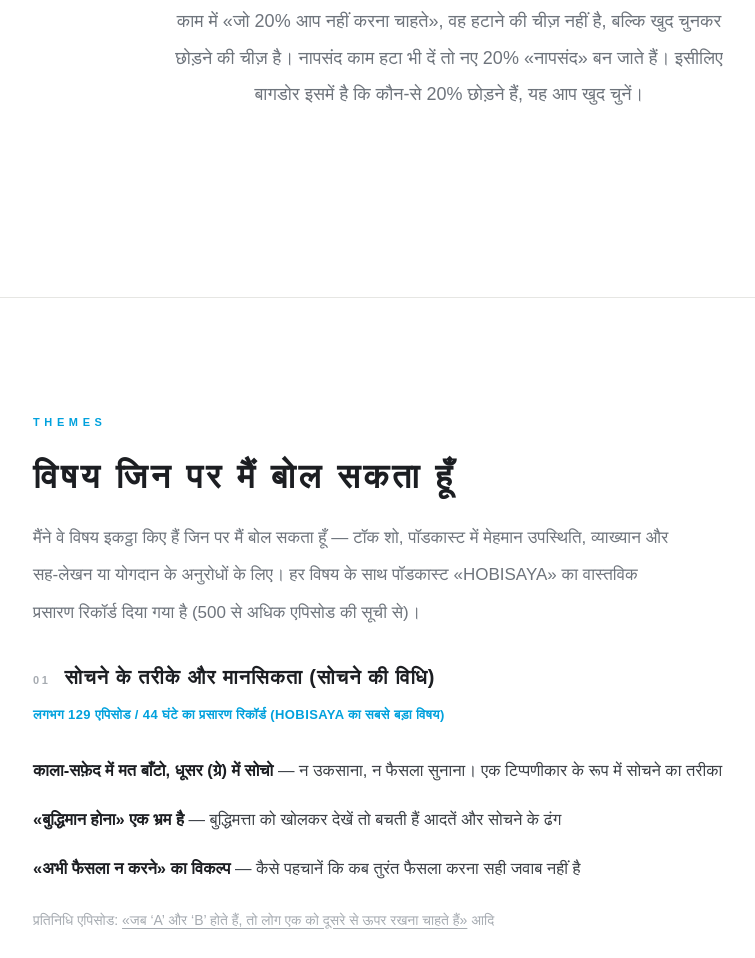
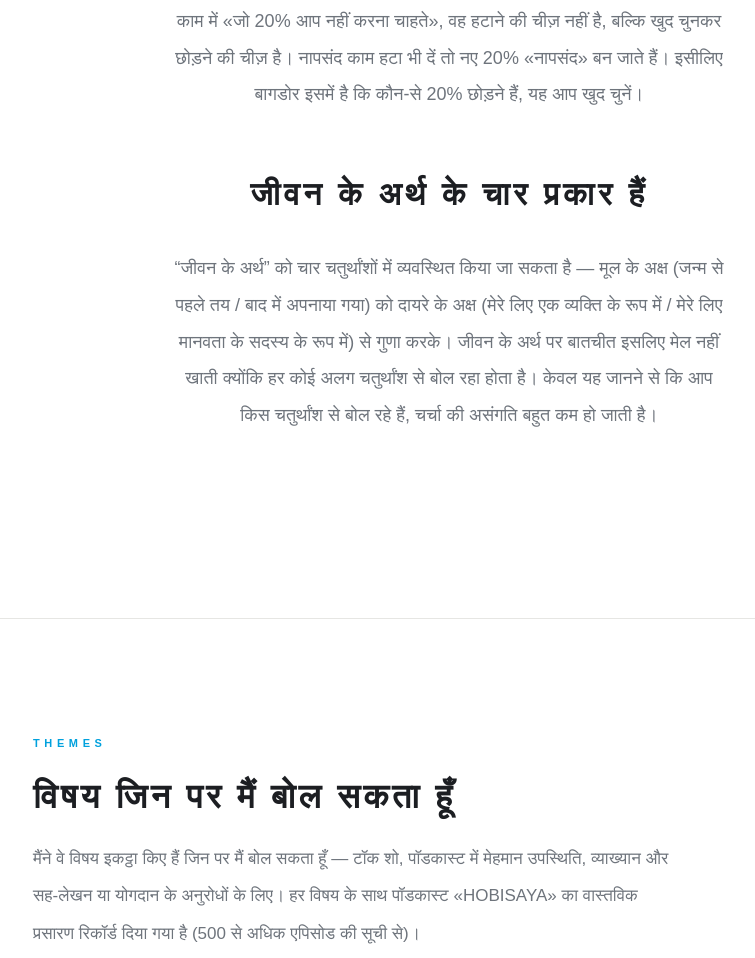
Before and after one commit to Yuichiro-Morimoto/yuichiro-morimoto.github.io, a plain HTML site: page hi/index.html in a window 1280 px wide. Shown: the part 11042-12000 px from the top of the page, without its empty margins (191-946 px from the left). Drawn offline with Linux system fonts and the light colour scheme.

Commit message:
Add LAW: meaning of life in four kinds (14 languages)

```diff
--- a/hi/index.html
+++ b/hi/index.html
@@ -678,6 +678,8 @@ footer small{font-size:13.5px}
       <p>दुनिया हर चीज़ को "A नहीं तो B" में बाँटना पसंद करती है। लेकिन मानविकी/विज्ञान जैसे विभाजन समाज को चलाने की सुविधा मात्र हैं, सार नहीं।</p>
       <h3 class="law-more">20% छोड़ने का नियम</h3>
       <p>काम में «जो 20% आप नहीं करना चाहते», वह हटाने की चीज़ नहीं है, बल्कि खुद चुनकर छोड़ने की चीज़ है। नापसंद काम हटा भी दें तो नए 20% «नापसंद» बन जाते हैं। इसीलिए बागडोर इसमें है कि कौन-से 20% छोड़ने हैं, यह आप खुद चुनें।</p>
+      <h3 class="law-more">जीवन के अर्थ के चार प्रकार हैं</h3>
+      <p>“जीवन के अर्थ” को चार चतुर्थांशों में व्यवस्थित किया जा सकता है — मूल के अक्ष (जन्म से पहले तय / बाद में अपनाया गया) को दायरे के अक्ष (मेरे लिए एक व्यक्ति के रूप में / मेरे लिए मानवता के सदस्य के रूप में) से गुणा करके। जीवन के अर्थ पर बातचीत इसलिए मेल नहीं खाती क्योंकि हर कोई अलग चतुर्थांश से बोल रहा होता है। केवल यह जानने से कि आप किस चतुर्थांश से बोल रहे हैं, चर्चा की असंगति बहुत कम हो जाती है।</p>
     </div>
   </div>
 </section>
```
